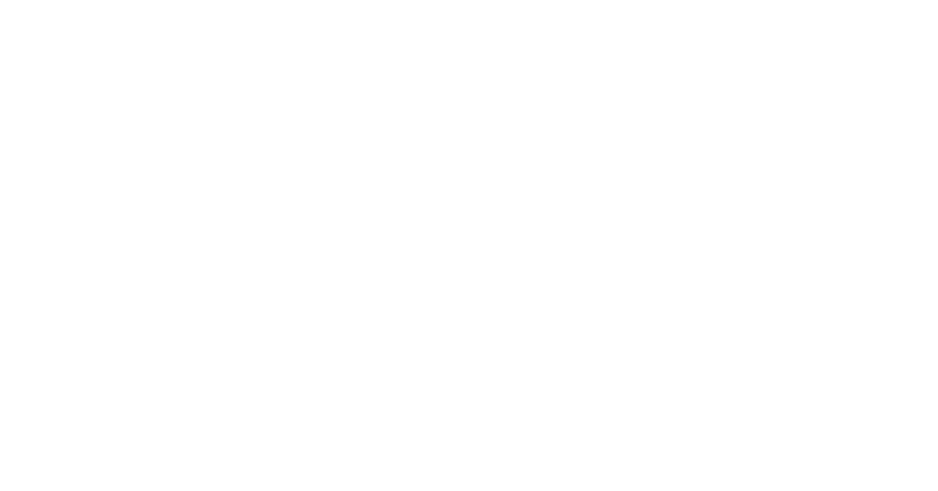
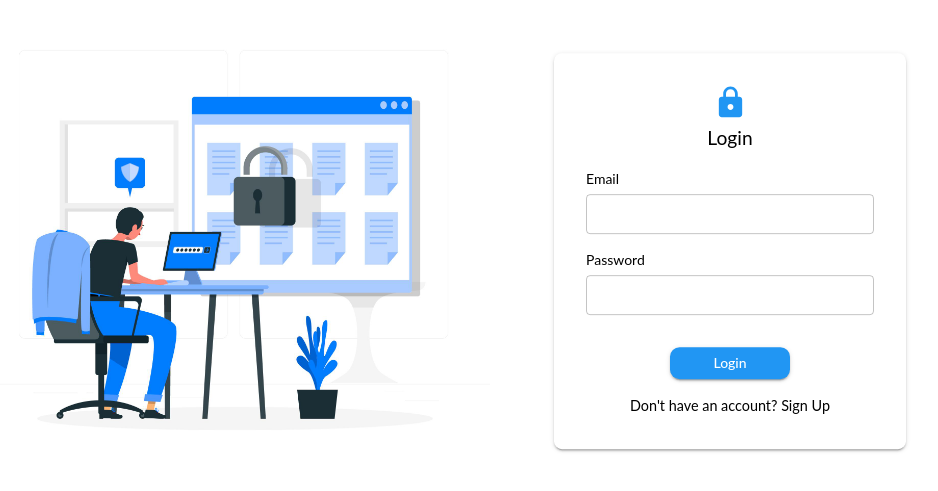
Before and after one commit to NihalP01/stock-billing-management, a React (Create React App) app: page /login in a window 1280 px wide. Before the commit this address had no page. Shown: the part 129-620 px from the top of the page, without its empty margins (165-1103 px from the left). Built offline with nearby package versions, Linux system fonts and the light colour scheme.

Commit message:
added login page

```diff
--- a/public/index.html
+++ b/public/index.html
@@ -24,7 +24,7 @@
       work correctly both with client-side routing and a non-root public URL.
       Learn how to configure a non-root public URL by running `npm run build`.
     -->
-    <title>React App</title>
+    <title>StockBill</title>
   </head>
   <body>
     <noscript>You need to enable JavaScript to run this app.</noscript>
--- a/src/App.js
+++ b/src/App.js
@@ -8,6 +8,7 @@
 import ProductListing from "./components/sections/ProductListing";
 import DashboardHome from "./pages/DashboardHome";
 import Landing from "./pages/Landing/Landing";
+import Login from "./pages/Login";
 
 function App() {
   return (
@@ -15,6 +16,7 @@
       <BrowserRouter>
         <Routes>
           <Route path="/" element={<Landing />} />
+
           <Route
             path="/stock"
             element={
@@ -63,6 +65,8 @@
               </Layout>
             }
           />
+
+          <Route path="/login" element={<Login />} />
         </Routes>
       </BrowserRouter>
     </div>
--- a/src/components/common/Navbar.jsx
+++ b/src/components/common/Navbar.jsx
@@ -31,6 +31,10 @@
 
   const handleCloseUserMenu = () => {
     setAnchorElUser(null);
+  };
+
+  const handleLogin = () => {
+    window.location.href = "/login";
   };
 
   return (
@@ -135,7 +139,14 @@
             ))}
           </Box>
 
-          <Box width={'180px'} sx={{ flexGrow: 0, display: 'flex', justifyContent: 'space-between' }}>
+          <Box
+            width={"180px"}
+            sx={{
+              flexGrow: 0,
+              display: "flex",
+              justifyContent: "space-between",
+            }}
+          >
             <Controls.CustomButton
               variant="text"
               style={{
@@ -145,6 +156,7 @@
               }}
               text="Login"
               color="primary"
+              onClick={handleLogin}
             />
             <Controls.CustomButton text={"Sign up"} color="primary" />
           </Box>
--- a/src/components/common/Sidebar.jsx
+++ b/src/components/common/Sidebar.jsx
@@ -15,6 +15,8 @@
 import ListItemText from "@mui/material/ListItemText";
 import { menuItems } from "../../data/menuItems";
 import { Link } from "react-router-dom";
+import { Controls } from "../controls/Controls";
+import LogoutIcon from "@mui/icons-material/Logout";
 
 const drawerWidth = 300;
 
@@ -77,6 +79,10 @@
 export default function Sidebar({ sidebarHeader }) {
   const [open, setOpen] = React.useState(true);
 
+  const handleLogout = () => {
+    window.location.href = "/";
+  };
+
   const handleDrawerOpen = () => {
     setOpen(true);
   };
@@ -103,6 +109,7 @@
           </Typography>
         </Toolbar>
       </AppBar>
+
       <Drawer variant="permanent" open={open}>
         <Box p={2}>
           <Typography textAlign={"left"} fontSize={"20px"} fontWeight={"bold"}>
@@ -141,6 +148,14 @@
             </ListItem>
           ))}
         </List>
+        <Box style={{ display: "flex", justifyContent: "center" }}>
+          <Controls.CustomButton
+            text="Logout"
+            startIcon={<LogoutIcon />}
+            style={{ position: "absolute", bottom: "20px" }}
+            onClick={handleLogout}
+          />
+        </Box>
       </Drawer>
     </Box>
   );
--- a/src/components/sections/Homepage.jsx
+++ b/src/components/sections/Homepage.jsx
@@ -13,10 +13,17 @@
 });
 
 const Homepage = () => {
+  document.body.style =
+    "background: linear-gradient(90deg, rgb(249, 249, 249) 0%, rgb(242, 228, 255) 33%, rgb(255 240 240) 66%, rgb(255, 255, 255) 100%);";
+
+  const handleClick = () => {
+    window.location.href = "/stock";
+  }
+
   return (
     <Box>
       <Box width={"100%"}>
-        <StyledGrid container spacing={2}>
+        <StyledGrid container spacing={6}>
           <Grid item xs={3}>
             <Typography textAlign={"left"} fontWeight="bold" variant="h2">
               Get paid faster and grow your business
@@ -28,10 +35,22 @@
               tincidunt et. Aenean varius sollicitudin massa, eu feugiat ipsum
               varius a. Sed euismod dictum pellentesque.
             </Typography>
-            <Controls.CustomButton text={"Start for free"} style={{marginTop: '2rem', width: '10rem',fontSize: '1rem'}}/>
+            <Controls.CustomButton
+              text={"Start for free"}
+              style={{
+                marginTop: "2rem",
+                width: "10rem",
+                fontSize: "1rem",
+                padding: "0.5rem",
+              }}
+              onClick={handleClick}
+            />
           </Grid>
           <Grid item xs={4}>
-            <Typography>This is section 2</Typography>
+            <img
+              src={`${process.env.PUBLIC_URL}/assets/images/bg.png`}
+              width={"500px"}
+            />
           </Grid>
         </StyledGrid>
       </Box>
--- a/src/pages/Landing/Landing.jsx
+++ b/src/pages/Landing/Landing.jsx
@@ -1,13 +1,15 @@
 import React from "react";
 import Navbar from "../../components/common/Navbar";
 import Homepage from "../../components/sections/Homepage";
+import { styled } from "@mui/material/styles";
+import { Box } from "@mui/material";
 
 const Landing = () => {
   return (
-    <>
+    <Box>
       <Navbar />
       <Homepage />
-    </>
+    </Box>
   );
 };
 
--- /dev/null
+++ b/src/pages/Login.jsx
@@ -0,0 +1,79 @@
+import { Box, Grid, Typography } from "@mui/material";
+import React from "react";
+import FormLayout from "../components/common/FormLayout";
+import { Controls } from "../components/controls/Controls";
+import LockIcon from "@mui/icons-material/Lock";
+
+const Login = () => {
+  const handleLogin = () => {
+    window.location.href = "/stock";
+  };
+
+  return (
+    <Box>
+      <Grid
+        container
+        spacing={5}
+        style={{
+          position: "absolute",
+          top: "50%",
+          left: "50%",
+          transform: "translate(-50%, -50%)",
+          justifyContent: "center",
+        }}
+      >
+        <Grid item xs={5}>
+          <img
+            width="100%"
+            src={`${process.env.PUBLIC_URL}/assets/images/login.jpg`}
+            alt='login'
+          />
+        </Grid>
+        <Grid item xs={4}>
+          <Grid
+            container
+            style={{
+              position: "relative",
+              top: "50%",
+              left: "50%",
+              transform: "translate(-50%, -50%)",
+            }}
+          >
+            <FormLayout>
+              <LockIcon fontSize="large" color="primary" />
+              <Typography fontSize={"1.2rem"} gutterBottom>
+                Login
+              </Typography>
+              <Grid item mt={2} xs={12}>
+                <Controls.CustomField
+                  label={"Email"}
+                  type="email"
+                  size="small"
+                />
+              </Grid>
+              <Grid item mt={2} xs={12}>
+                <Controls.CustomField
+                  label={"Password"}
+                  type="password"
+                  size="small"
+                />
+              </Grid>
+              <Controls.CustomButton
+                style={{ marginTop: "2rem" }}
+                text="Login"
+                onClick={handleLogin}
+              />
+              <Box style={{ cursor: "pointer" }}>
+                <Typography fontSize={"0.9rem"} mt={1}>
+                  Don't have an account? Sign Up
+                </Typography>
+              </Box>
+            </FormLayout>
+          </Grid>
+        </Grid>
+      </Grid>
+    </Box>
+  );
+};
+
+export default Login;
```
Also changed, not shown: public/assets/images/bg.png (added), public/assets/images/login.jpg (added).
